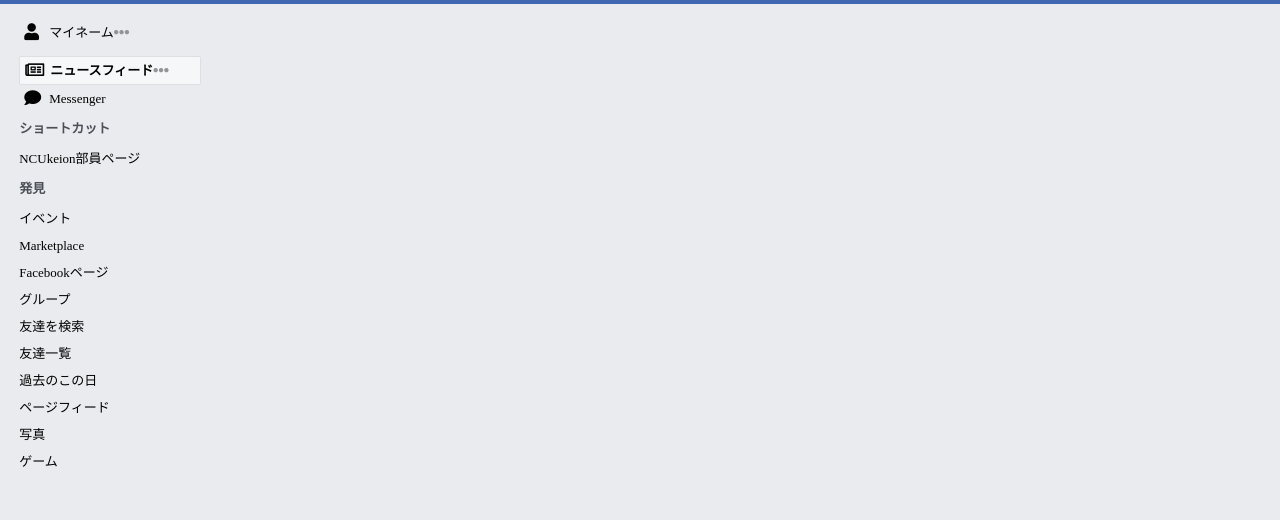
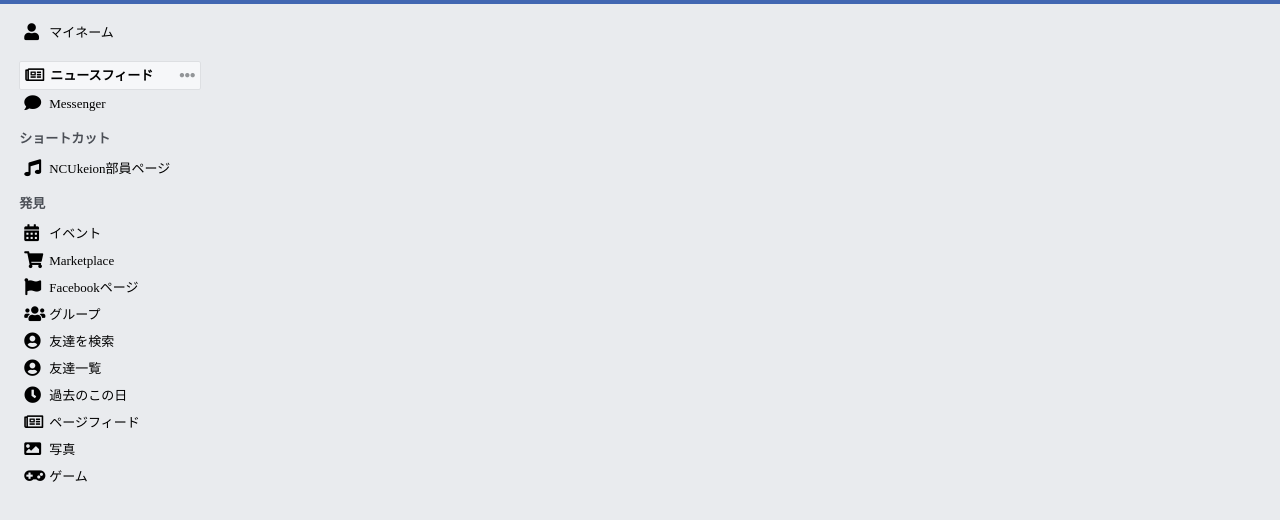
Before and after one commit to Hinata-Ichikawa/facebook_copysite, a plain HTML site: page index.html in a window 1280 px wide. Shown: the part 38-558 px from the top of the page. Drawn offline with nearby package versions, Linux system fonts and the light colour scheme.

Commit message:
左のnavの大枠完成

```diff
--- a/css/stylesheet.css
+++ b/css/stylesheet.css
@@ -145,7 +145,7 @@
 }
 
 .home-left-aside > div{
-  margin-bottom: 10px;
+  margin-bottom: 15px;
 }
 
 .home-left-aside p{
@@ -181,7 +181,13 @@
 .dots{
   font-size: 1.2em;
   color: #929598;
-  /*float: right;*/
+  margin-left: auto;
+  margin-right: 5px;
+  visibility: hidden;
+}
+
+.dots-add{
+  visibility: visible;
 }
 
 .home-left-aside li:not(.home-left-aside-now):hover{
--- a/index.html
+++ b/index.html
@@ -54,29 +54,29 @@
 			</div>
 			<div>
 				<ul>
-					<li class="home-left-aside-now"><i class="far fa-newspaper home-left-nav-icon"></i><span>ニュースフィード</span><i class="fas fa-ellipsis-h dots"></i></li>
+					<li class="home-left-aside-now"><i class="far fa-newspaper home-left-nav-icon"></i><span>ニュースフィード</span><i class="fas fa-ellipsis-h dots dots-add"></i></li>
 					<li><i class="fas fa-comment home-left-nav-icon"></i>Messenger</li>
 				</ul>
 			</div>
 			<div class="home-left-aside-shortCut">
 				<p>ショートカット</p>
 				<ul>
-					<li>NCUkeion部員ページ</li>
+					<li><i class="fas fa-music home-left-nav-icon"></i>NCUkeion部員ページ<i class="fas fa-ellipsis-h dots"></i></li>
 				</ul>
 			</div>
 			<div class="home-left-aside-discover">
 				<p>発見</p>
 				<ul>
-					<li>イベント</li>
-					<li>Marketplace</li>
-					<li>Facebookページ</li>
-					<li>グループ</li>
-					<li>友達を検索</li>
-					<li>友達一覧</li>
-					<li>過去のこの日</li>
-					<li>ページフィード</li>
-					<li>写真</li>
-					<li>ゲーム</li>
+					<li><i class="fas fa-calendar-alt home-left-nav-icon"></i>イベント</li>
+					<li><i class="fas fa-shopping-cart home-left-nav-icon"></i>Marketplace</li>
+					<li><i class="fas fa-flag home-left-nav-icon"></i>Facebookページ</li>
+					<li><i class="fas fa-users home-left-nav-icon"></i>グループ</li>
+					<li><i class="fas fa-user-circle home-left-nav-icon"></i>友達を検索</li>
+					<li><i class="fas fa-user-circle home-left-nav-icon"></i>友達一覧</li>
+					<li><i class="fas fa-clock home-left-nav-icon"></i>過去のこの日</li>
+					<li><i class="far fa-newspaper home-left-nav-icon"></i>ページフィード</li>
+					<li><i class="fas fa-image home-left-nav-icon"></i>写真</li>
+					<li><i class="fas fa-gamepad home-left-nav-icon"></i>ゲーム</li>
 				</ul>
 			</div>
 		</aside>
--- a/js/script.js
+++ b/js/script.js
@@ -18,4 +18,15 @@
 	// $('nav-detail' + index).removeClass("nav-detail-hovered");
 
 	});
+
+	$('.home-left-aside li').hover(function(){
+
+		// $(this).find('.dots').css({'visibility' : 'visible'});
+		$(this).find('.dots').not('.dots-add').css({'visibility' : 'visible'});
+
+	}, function(){
+
+		$(this).find('.dots').not('.dots-add').css({'visibility' : 'hidden'});
+
+	});
 });
```
